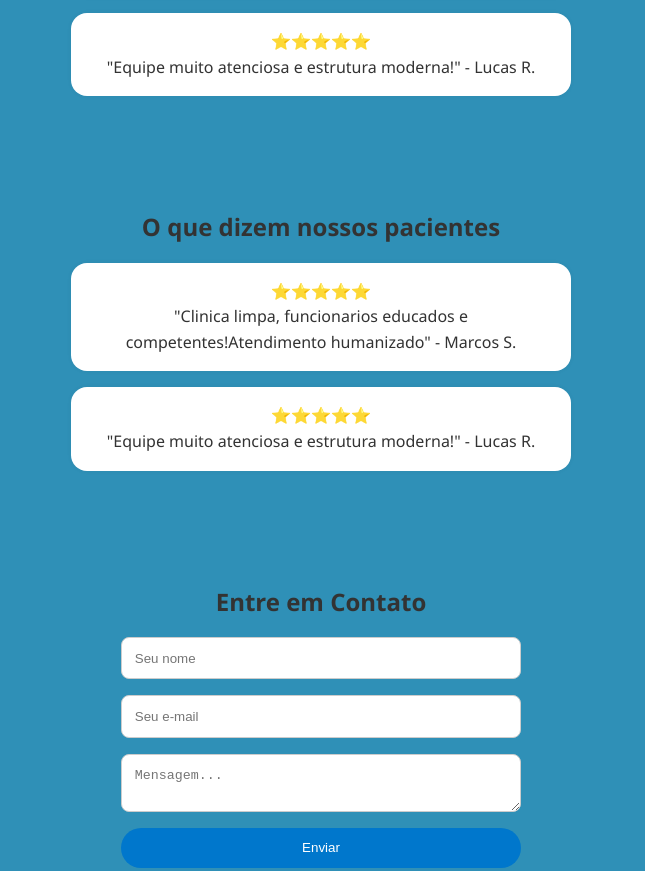
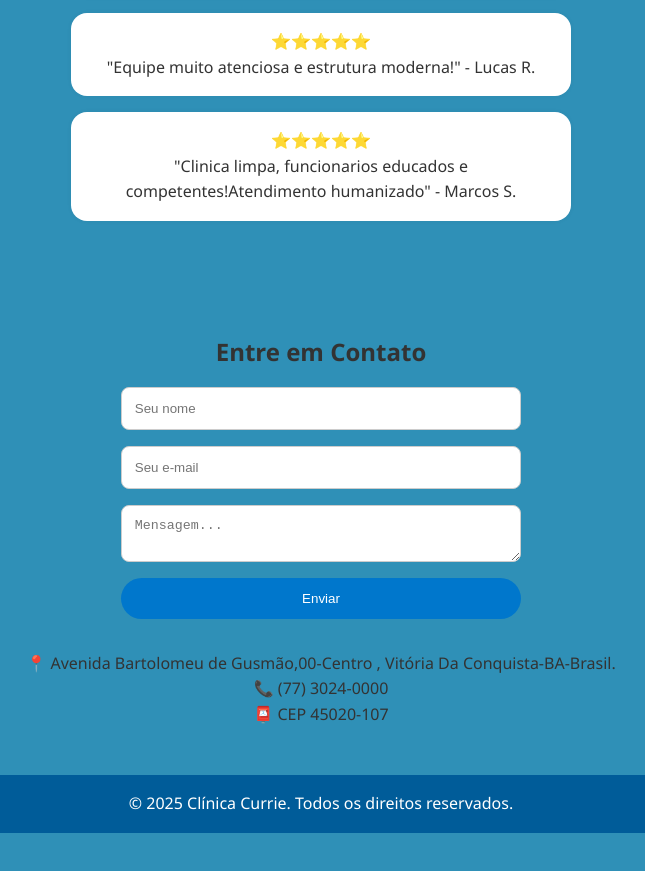
Before and after one commit to J4essika/RAD10, a plain HTML site: page index.html in a window 1280 px wide. Shown: the part 1106-1977 px from the top of the page, without its empty margins (319-964 px from the left). After the commit the page ends 1939 px from the top, so only its background shows below. Drawn offline with Linux system fonts and the light colour scheme.

Commit message:
Update index.html

```diff
--- a/index.html
+++ b/index.html
@@ -46,13 +46,10 @@
     <h2>O que dizem nossos pacientes</h2>
     <div class="avaliacao">⭐⭐⭐⭐⭐<p>"Excelente atendimento e exames rápidos. Me senti muito segura!" - Ana P.</p></div>
     <div class="avaliacao">⭐⭐⭐⭐⭐<p>"Equipe muito atenciosa e estrutura moderna!" - Lucas R.</p></div>
+    <div class="avaliacao">⭐⭐⭐⭐⭐<p>"Clinica limpa, funcionarios educados e competentes!Atendimento humanizado" - Marcos S.</p></div>
   </section>
 
-  <section id="avaliacoes" class="avaliacoes">
-    <h2>O que dizem nossos pacientes</h2>
-    <div class="avaliacao">⭐⭐⭐⭐⭐<p>"Clinica limpa, funcionarios educados e competentes!Atendimento humanizado" - Marcos S.</p></div>
-    <div class="avaliacao">⭐⭐⭐⭐⭐<p>"Equipe muito atenciosa e estrutura moderna!" - Lucas R.</p></div>
-  </section>
+
 
 
   <section id="contato" class="contato">
```
